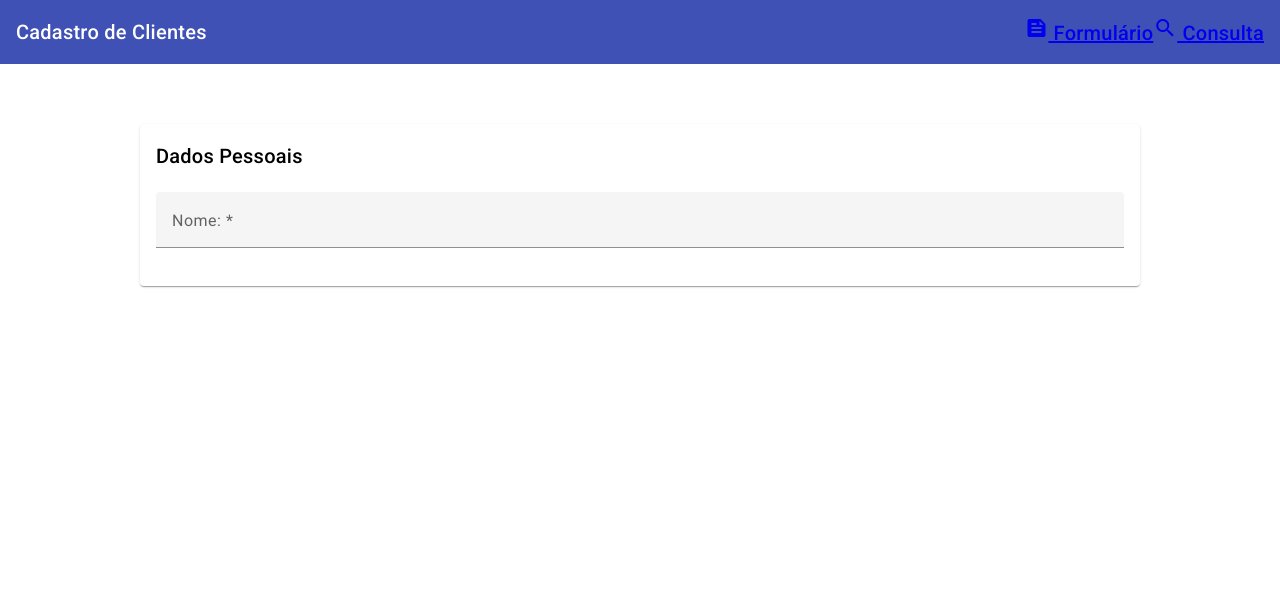
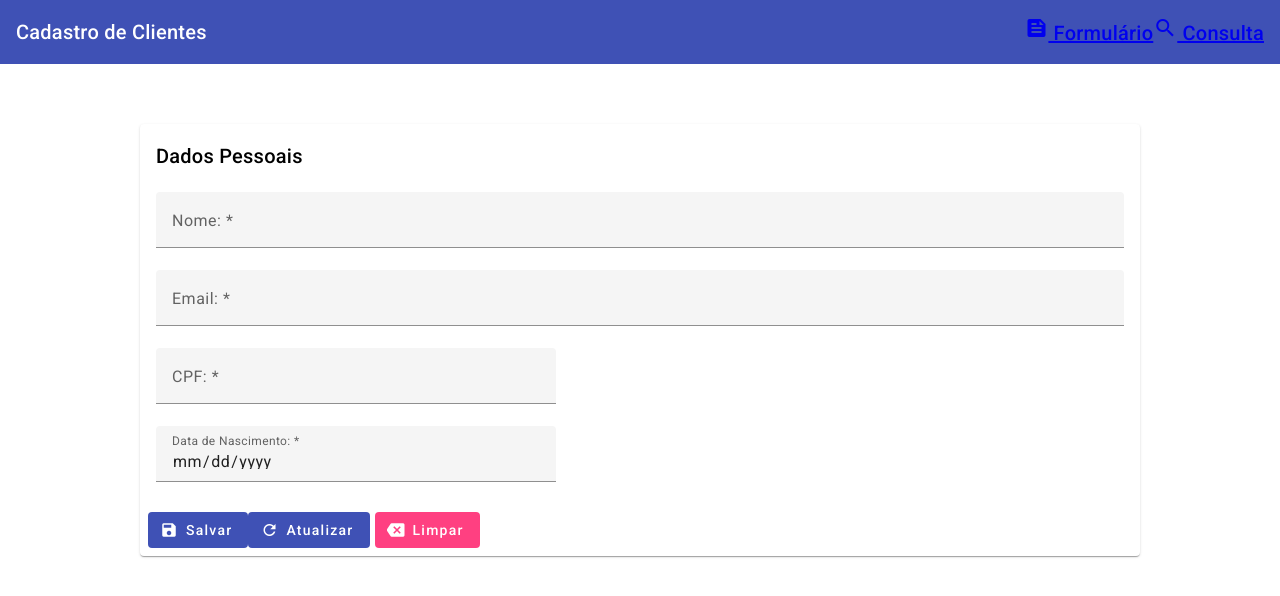
Before and after one commit to Jeffconexion/front-angular-formulario, an Angular app: page /cadastro in a window 1280 px wide. Shown: the top 596 px of the page. Built offline with nearby package versions, Linux system fonts and the light colour scheme.

Commit message:
feat: enhance cadastro form with additional fields and actions

```diff
--- a/src/app/cadastro/cadastro.component.html
+++ b/src/app/cadastro/cadastro.component.html
@@ -9,10 +9,55 @@
           <div fxLayout="row" fxLayoutAlign="start" fxLayoutGap="16px">
             <mat-form-field class="full-width">
               <mat-label>Nome: *</mat-label>
-              <input type="text" placeholder="Ex: Jose da silva" matInput />
+              <input type="text" placeholder="Digite seu nome" matInput />
             </mat-form-field>
           </div>
+
+          <div fxLayout="row" fxLayoutAlign="start" fxLayoutGap="16px">
+            <mat-form-field class="full-width">
+              <mat-label>Email: *</mat-label>
+              <input type="email" placeholder="Digite seu email" matInput />
+            </mat-form-field>
+          </div>
+
+          <div fxLayout="row" fxLayoutAlign="start" fxLayoutGap="16px">
+            <div fxLayout="column" fxFlex="400px">
+              <mat-form-field class="full-width">
+                <mat-label>CPF: *</mat-label>
+                <input type="text" placeholder="Digite seu CPF" matInput />
+              </mat-form-field>
+            </div>
+          </div>
+
+          <div fxLayout="row" fxLayoutAlign="start" fxLayoutGap="16px">
+            <div fxLayout="column" fxFlex="400px">
+              <mat-form-field class="full-width">
+                <mat-label>Data de Nascimento: *</mat-label>
+                <input
+                  type="date"
+                  placeholder="Digite data de nascimento"
+                  matInput
+                />
+              </mat-form-field>
+            </div>
+          </div>
         </mat-card-content>
+        <mat-card-actions>
+          <button mat-flat-button color="primary" type="submit">
+            <mat-icon fontIcon="save"></mat-icon>
+            Salvar
+          </button>
+
+          <button mat-flat-button color="primary" type="submit">
+            <mat-icon fontIcon="refresh"></mat-icon>
+            Atualizar
+          </button>
+
+          <button mat-flat-button color="accent" type="submit" class="ml-5">
+            <mat-icon fontIcon="backspace"></mat-icon>
+            Limpar
+          </button>
+        </mat-card-actions>
       </mat-card>
     </form>
   </div>
--- a/src/app/cadastro/cadastro.component.ts
+++ b/src/app/cadastro/cadastro.component.ts
@@ -4,6 +4,8 @@
 import { MatCardModule } from '@angular/material/card'
 import { MatFormFieldModule } from '@angular/material/form-field'
 import { MatInputModule } from '@angular/material/input'
+import { MatIconModule } from '@angular/material/icon'
+import { MatButtonModule, MatButton } from '@angular/material/button'
 
 
 @Component({
@@ -13,7 +15,10 @@
     MatCardModule,
     FormsModule,
     MatFormFieldModule,
-    MatInputModule],
+    MatInputModule,
+    MatIconModule,
+    MatButton
+  ],
   templateUrl: './cadastro.component.html',
   styleUrls: ['./cadastro.component.scss']
 })
```
